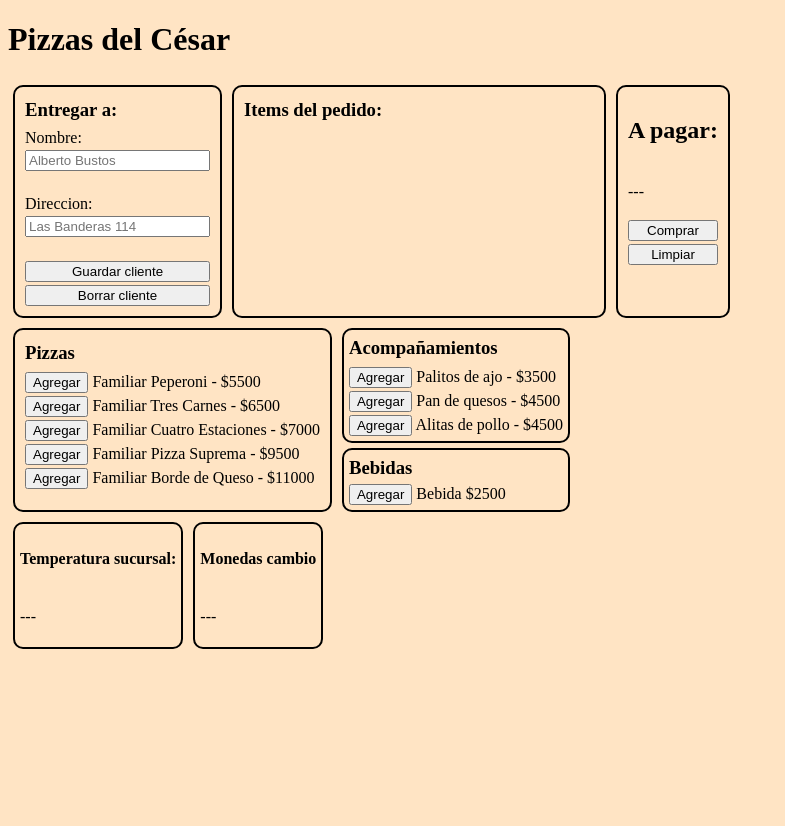
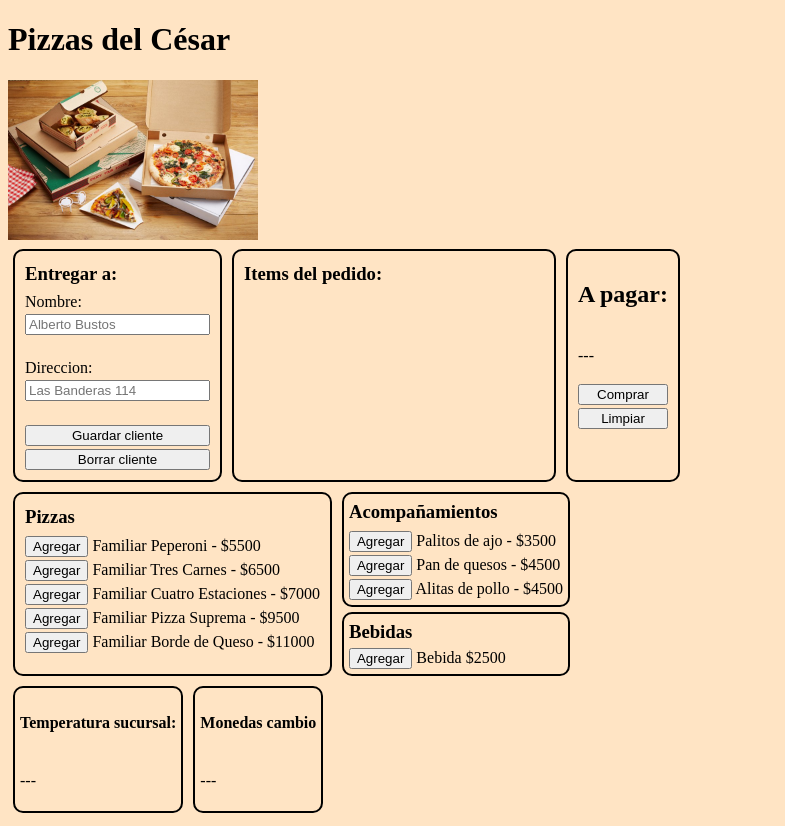
Before and after one commit to PauloCS4/pizzas, a plain HTML site: page index.html in a window 1280 px wide. Shown: the whole page, without its empty margins (0-785 px from the left). Before the commit the page ends 800 px from the top, so only its background shows below. Drawn offline with nearby package versions, Linux system fonts and the light colour scheme; some packages are replaced by stand-ins of ours; no server answers; a script that the page names is missing.

Commit message:
mejor aspecto estetico

```diff
--- a/estilo.css
+++ b/estilo.css
@@ -6,7 +6,6 @@ h3{
     margin: 5px 0px;
     margin-top: 2px;
 }
-
 
 
 .pedido-general{
@@ -37,7 +36,7 @@ h3{
 
 }
 .el-pedido{
-    width: 350px;
+    width: 300px;
 }
 
 .monto-final{
@@ -118,3 +117,7 @@ h3{
     border: 2px black solid;
     border-radius: 10px;
 }
+
+#cajas-de-pizzas{
+    width: 250px;
+}
--- a/index.html
+++ b/index.html
@@ -17,8 +17,14 @@
 <body>
     <header>
         <h1>Pizzas del César</h1>
+
     </header>
     <main>
+        <div class="adorno">
+            <div class="pizza-cajas">
+                    <img id="cajas-de-pizzas" src="assets/boxes.png">
+            </div>
+        </div>
 
         <div class="pedido-general">
 
@@ -33,6 +39,7 @@
                 <button id="guardar-cliente">Guardar cliente</button>
                 <button id="borrar-cliente">Borrar cliente</button>
             </div>
+
 
             <div class="detalle-pedido">
                 <h3>Items del pedido:</h3>
@@ -51,7 +58,9 @@
         </div>
         <!--fin .pedido-general -->
 
+
         <div class="productos">
+
 
             <div class="pizzas">
                 <h3>Pizzas</h3>
@@ -121,10 +130,9 @@
 
             </div>
 
-
-
         </div>
         <!-- productos-->
+
 
 
     </main>
@@ -138,7 +146,10 @@
                 <h4>Monedas cambio  </h4>
                 <p id="parrafo-monedas">---</p>
             </div>
+
         </div>
+
+
     </footer>
 
     <script src="./script.js"></script>
--- a/script.js
+++ b/script.js
@@ -392,7 +392,7 @@ fetch(url_personal_gratis)
         return respuesta.json();
     })
     .then( datos => {
-        //console.log(`Temperatura en Santiago: ${datos.current.temperature}°C`);
+        //console.log("fetch realizado")
         mostrarClima( datos.current.temperature  );
     } )
     .catch( error => {
```
Also changed, not shown: assets/boxes.png (added), assets/trozo-pizza.jpg (added).
